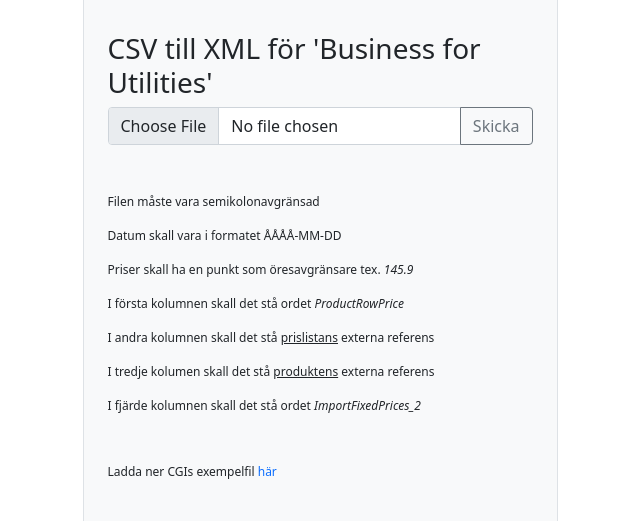
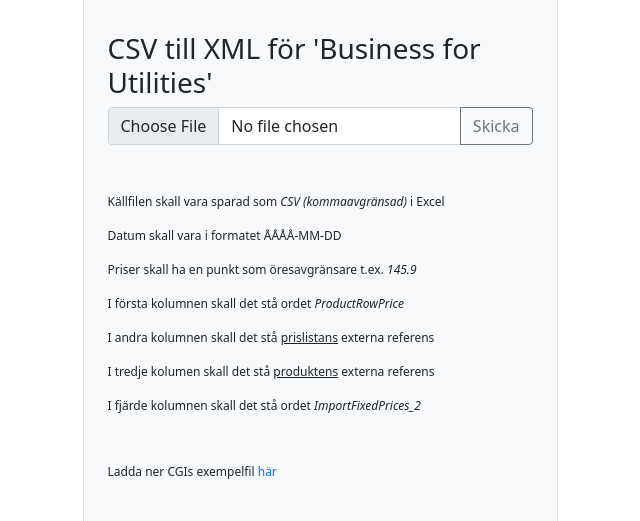
Before and after one commit to Ubiquitous-X/esem-csv2xml, a Flask app: page / in a window 1280 px wide. Shown: the part 49-570 px from the top of the page, without its empty margins (320-960 px from the left). Run offline with Flask 2, Linux system fonts and the light colour scheme.

Commit message:
updated text

```diff
--- a/templates/index.html
+++ b/templates/index.html
@@ -17,9 +17,9 @@
         </form>
       </div>
       <div class="mt-5" style="font-size: 12px">
-        <p>Filen måste vara semikolonavgränsad</p>
+        <p>Källfilen skall vara sparad som <i>CSV (kommaavgränsad)</i> i Excel</p>
         <p>Datum skall vara i formatet ÅÅÅÅ-MM-DD</p>
-        <p>Priser skall ha en punkt som öresavgränsare tex. <i>145.9</i></p>
+        <p>Priser skall ha en punkt som öresavgränsare t.ex. <i>145.9</i></p>
         <p>I första kolumnen skall det stå ordet <i>ProductRowPrice</i></p>
         <p>I andra kolumnen skall det stå <u>prislistans</u> externa referens</p>
         <p>I tredje kolumen skall det stå <u>produktens</u> externa referens</p>
```
